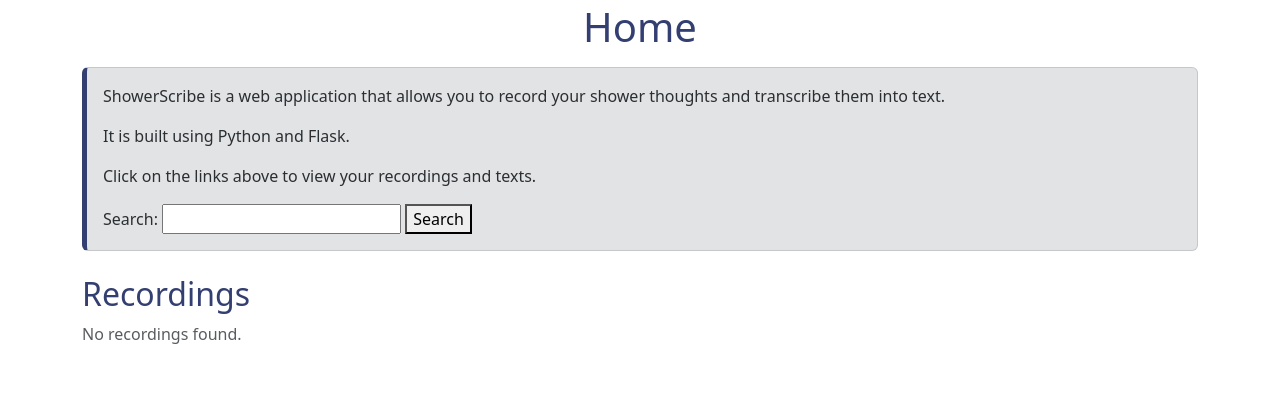
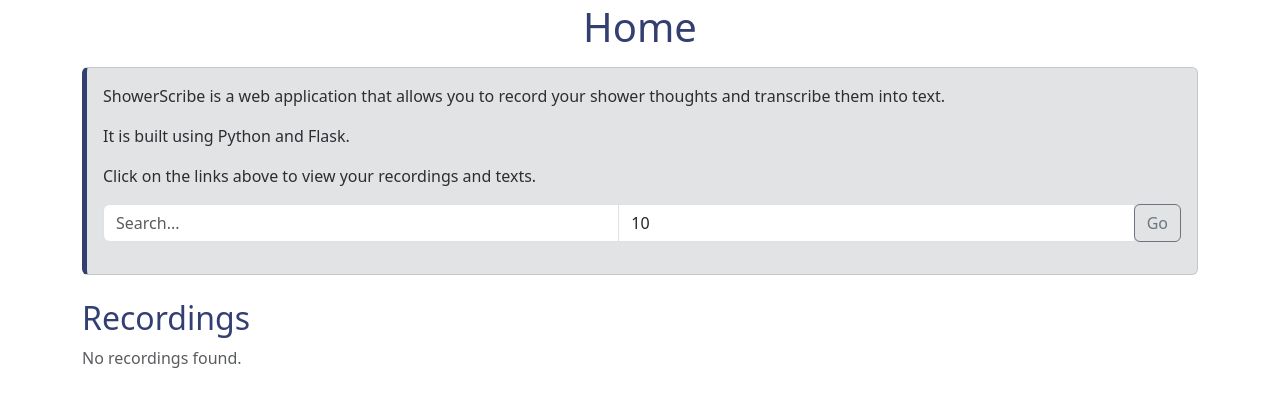
Before and after one commit to cyiuhim/shower-scribe, a Flask app: page / in a window 1280 px wide. Shown: the part 166-573 px from the top of the page. Run offline with Flask 3, Linux system fonts and the light colour scheme; data that the repository does not hold is empty; some libraries are stand-ins or nearby versions.

Commit message:
Unified search bars

```diff
--- a/webserver/templates/index.html
+++ b/webserver/templates/index.html
@@ -13,10 +13,14 @@
         <p>Click on the links above to view your recordings and texts.</p>
 
         <!-- Add the search form -->
-        <form action="{{ url_for('show_search') }}" method="post">
-            <label for="query">Search:</label>
-            <input type="text" name="query" id="query" required>
-            <button type="submit">Search</button>
+        <form action="{{ url_for('search_results') }}" method="get">
+            <div class="input-group mb-3">
+                <input type="text" class="form-control" placeholder="Search..." name="query">
+                <input type="number" class="form-control" placeholder="Results" name="n" min="3" max="50" step="1" value="10" required>
+                <div class="input-group-append">
+                    <button class="btn btn-outline-secondary" type="submit">Go</button>
+                </div>
+            </div>
         </form>
     </div>
 
```
